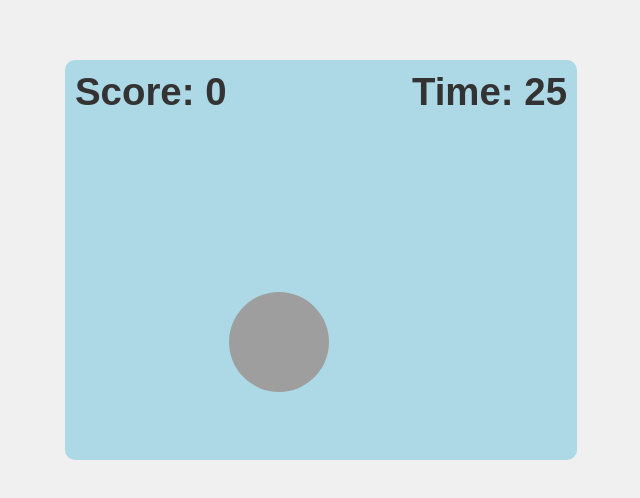
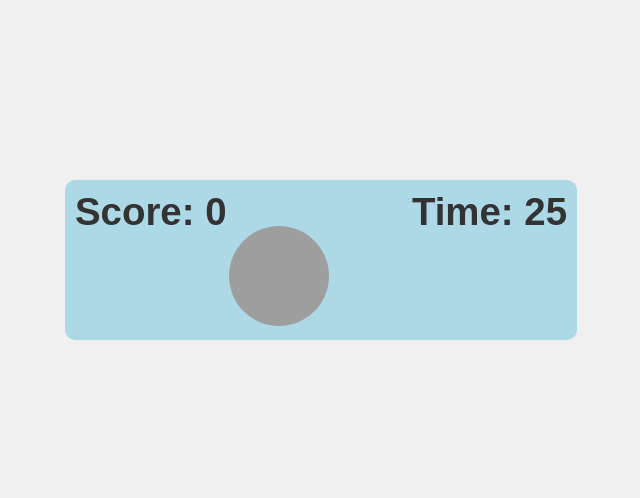
Before and after one commit to skylerishere/hahaha, a plain HTML site: page index.html in a window 1280 px wide. Shown: the part 140-638 px from the top of the page, without its empty margins (319-959 px from the left). Drawn offline with Linux system fonts and the light colour scheme; grey boxes are pictures that could not be loaded.

Commit message:
Update index.html

```diff
--- a/index.html
+++ b/index.html
@@ -17,7 +17,7 @@
         #gameArea {
             position: relative;
             width: 40vw;  /* 宽度填充整个视口 */
-            height: 50vh; /* 高度填充整个视口 */
+            height: 20vh; /* 高度填充整个视口 */
             background: #add8e6;
             overflow: hidden;
             border-radius: 10px;
```
